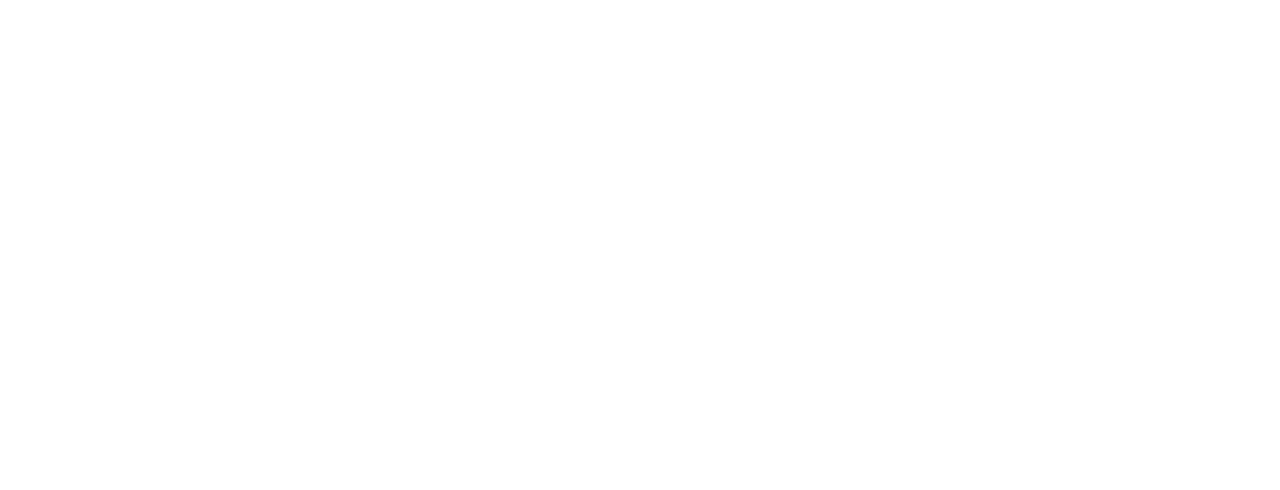
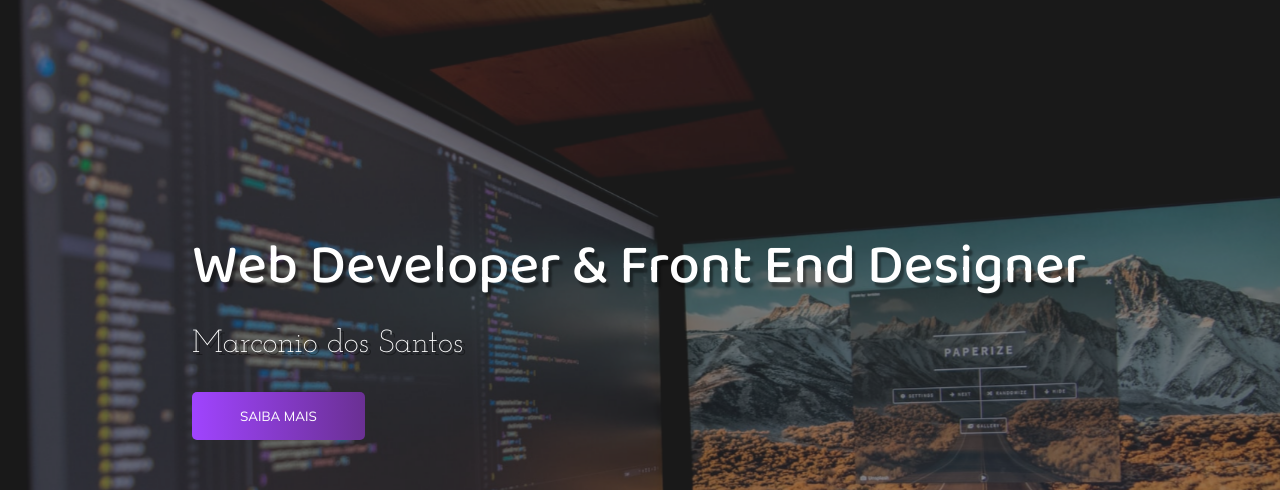
Before and after one commit to kuwabaraxxx/Novo, a plain HTML site: page index.html in a window 1280 px wide. Shown: the top 490 px of the page. Drawn offline with Linux system fonts and the light colour scheme.

Commit message:
:package: header

```diff
--- a/index.html
+++ b/index.html
@@ -5,10 +5,27 @@
     <meta http-equiv="X-UA-Compatible" content="IE=edge">
     <meta name="viewport" content="width=device-width, initial-scale=1.0">
     <link rel="stylesheet" href="style.css">
-    <title>Portifolio</title>
+    <link rel="apple-touch-icon" sizes="180x180" href="imagens/apple-touch-icon.png">
+    <link rel="icon" type="image/png" sizes="32x32" href="imagens/favicon-32x32.png">
+    <link rel="icon" type="image/png" sizes="16x16" href="imagens/favicon-16x16.png">
+    <link rel="manifest" href="/site.webmanifest">
+    <title>Portfolio</title>
 
 </head>
 <body>
 
+    <div class="container">
+        <header>
+            <div class="img-wrapper">
+                <img src="imagens/bg.jpg" alt="">
+            </div>
+            <div class="banner">
+                <h1>Web Developer & Front End Designer</h1>
+                <p>Marconio dos Santos</p>
+                <button>Saiba Mais</button>
+            </div>
+        </header>
+    </div>
+
 </body>
 </html>
--- a/style.css
+++ b/style.css
@@ -1,3 +1,92 @@
 @import url('https://fonts.googleapis.com/css2?family=Baloo+Da+2:wght@500;600;700;800&family=Josefin+Slab:ital,wght@0,200;0,300;0,600;1,100&family=Mulish:ital,wght@0,200;0,400;0,500;0,800;1,300;1,400&display=swap');
 
 @import url("https://cdnjs.cloudflare.com/ajax/libs/font-awesome/5.15.3/css/all.min.css");
+
+
+*{
+    margin: 0;
+    padding: 0;
+}
+
+header{
+    width: 100%;
+    height: 100vh;
+    overflow: hidden;
+    position: relative;
+}
+.img-wrapper{
+    width: 100%;
+    height: 100%;
+    overflow: hidden;
+    background-color: rgba(0,0,0,0.8);
+}
+
+.img-wrapper img{
+    width: 100%;
+    height: 100%;
+    object-fit: cover;
+    opacity: 0.5;
+    animation: zoom 15s;
+}
+@keyframes zoom{
+    0%{
+        transform: scale(1.3);
+    }
+    100%{
+        transform: scale(1);
+    }
+}
+.banner{
+    position: absolute;
+    top: 30%;
+    left: 15%;
+
+}
+
+.banner h1{
+    color: #fff;
+    font-size: 3.5rem;
+    font-family: "Baloo Da 2", serif;
+    font-weight: 200;
+    text-shadow: 0.2rem 0.3rem 2px rgba(0,0,0,.4);
+    line-height: 3.5rem;
+    margin-bottom: 2rem;
+    opacity: 0;
+    animation: moveBanner 1s 0.5s forwards;
+}
+
+.banner p{
+    font-family: "Josefin Slab", serif;
+    color: #fff;
+    font-size: 2rem;
+    text-shadow: .2rem .2rem rgba(0,0,0,.4);
+    margin-bottom: 2rem;
+    opacity: 0;
+    animation: moveBanner 1s 0.7s forwards;
+}
+
+.banner button{
+    font-family: "Mulish", serif;
+    color: #fff;
+    letter-spacing: .1;
+    text-transform: uppercase;
+    background: #6a3093;
+    background: -webkit-linear-gradient(to right, #a044ff, #6a3093);
+    background: linear-gradient(to right, #a044ff, #6a3093);
+    padding: 1rem 3rem;
+    border: none;
+    border-radius: 5px;
+    cursor: pointer;
+    opacity: 0;
+    animation: moveBanner 1s 0.9s forwards;
+}
+
+@keyframes moveBanner {
+    0%{
+        transform: translateY(10rem) rotateY(-30deg);
+    }
+    100%{
+        transform: translateY(0) rotateY(0);
+        opacity: 1;
+        }
+}
```
Also changed, not shown: imagens/android-chrome-192x192.png (renamed from android-chrome-192x192.png), imagens/android-chrome-512x512.png (renamed from android-chrome-512x512.png), imagens/apple-touch-icon.png (renamed from apple-touch-icon.png), imagens/bg.jpg (added), imagens/favicon-16x16.png (renamed from favicon-16x16.png), imagens/favicon-32x32.png (renamed from favicon-32x32.png), site.webmanifest, 1 other file.
